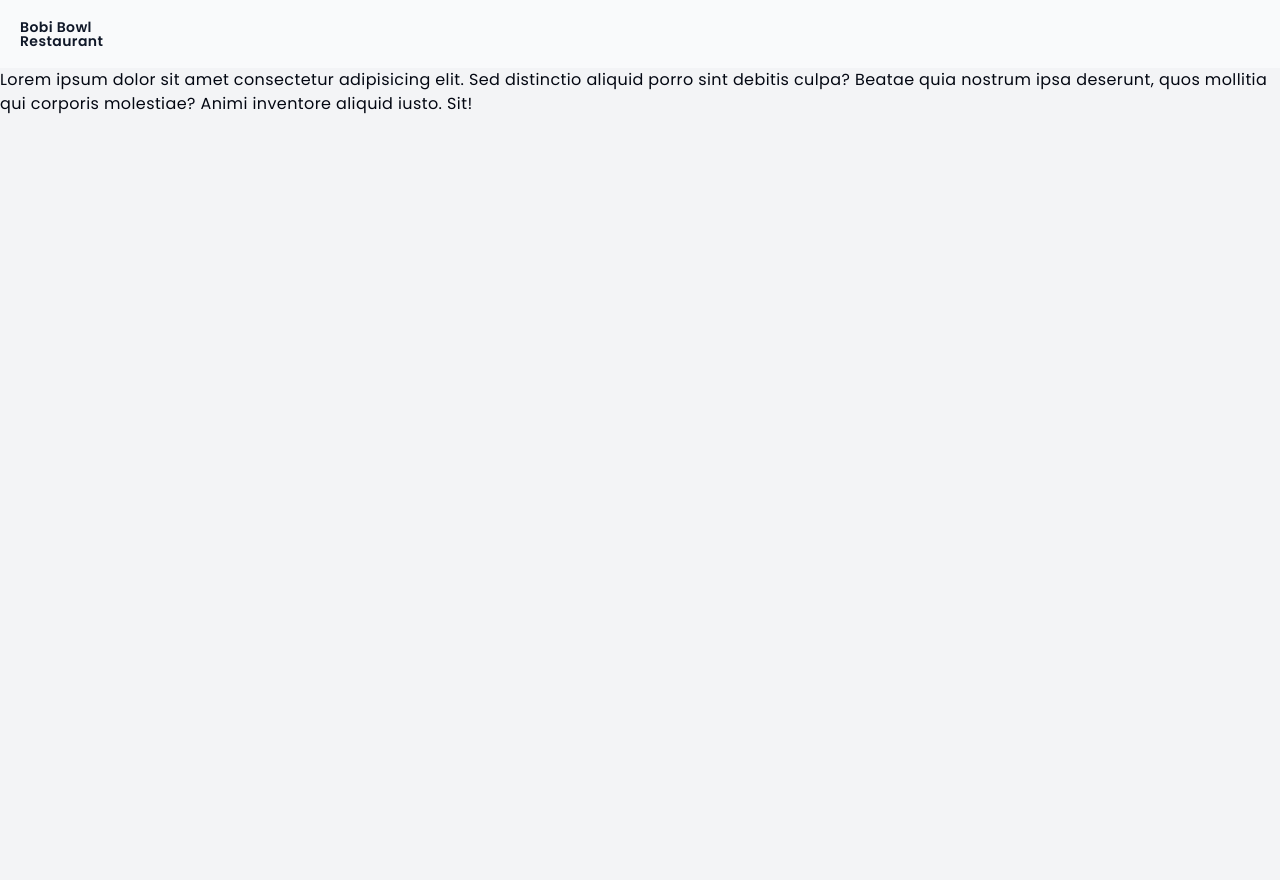
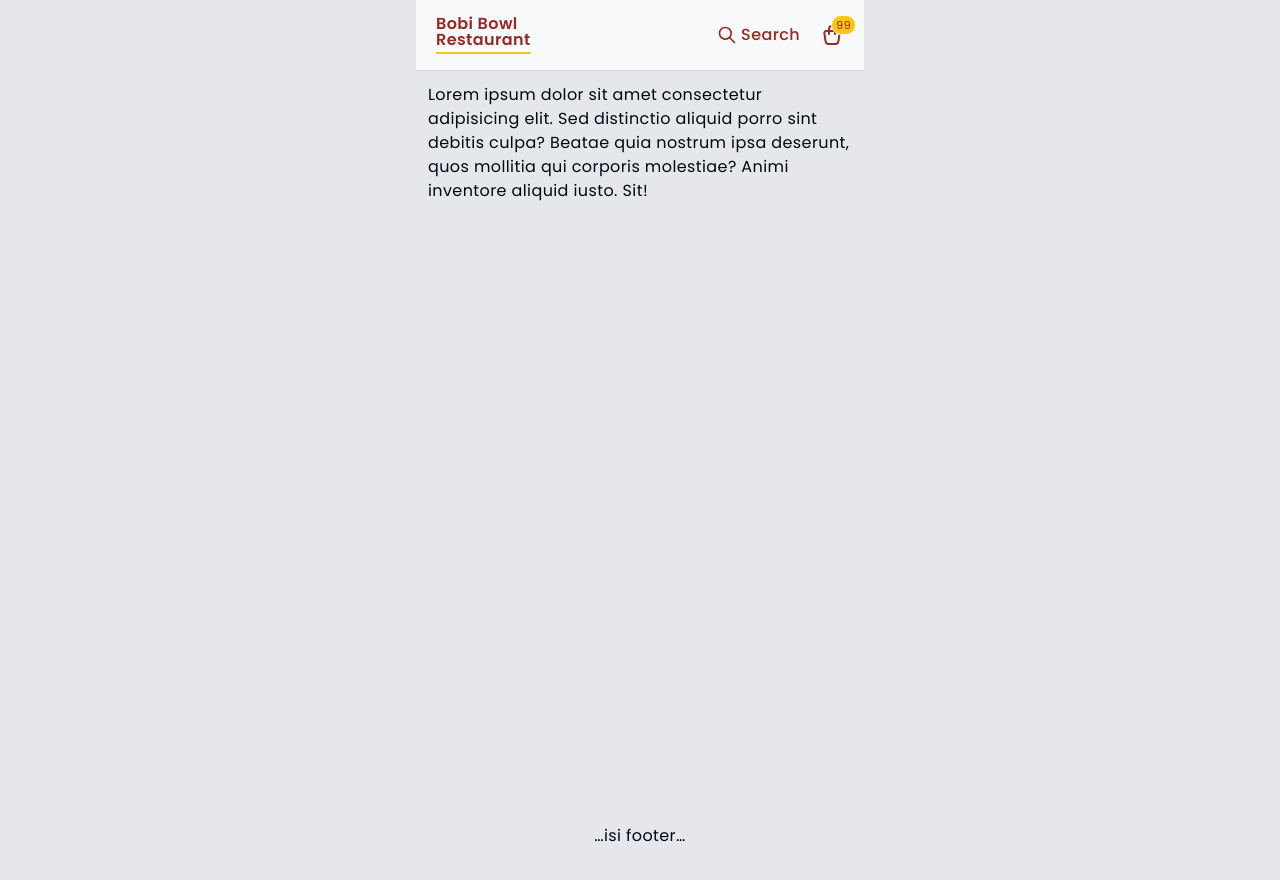
Before and after one commit to mikaeladityan/menu-bobi, a Next.js app: page / in a window 1280 px wide. Shown: the top 880 px of the page. Before the commit the page ends 800 px from the top, so only its background shows below. Built offline with nearby package versions, Linux system fonts and the light colour scheme.

Commit message:
feat: Navbar

```diff
--- a/src/app/layout.tsx
+++ b/src/app/layout.tsx
@@ -41,11 +41,14 @@ export default function RootLayout({
     return (
         <html lang="en">
             <body
-                className={`${poppins.className} overflow-x-hidden scroll-smooth antialiased bg-gray-100 text-gray-950 font-normal tracking-wide`}
+                className={`${poppins.className} overflow-x-hidden scroll-smooth antialiased bg-gray-200 max-w-md mx-auto text-gray-950 font-normal tracking-wide`}
             >
                 <RootProvider>
-                    <MainNavbar />
-                    {children}
+                    <section className="min-h-screen">
+                        <MainNavbar />
+                        <main className="p-3">{children}</main>
+                    </section>
+                    <footer className="bg-gray-200 p-6 text-center min-h-screen">…isi footer…</footer>
                 </RootProvider>
             </body>
         </html>
--- a/src/components/layouts/navbar/main.navbar.tsx
+++ b/src/components/layouts/navbar/main.navbar.tsx
@@ -1,11 +1,54 @@
+"use client";
+import { IconSearch, IconShoppingBag, IconX } from "@tabler/icons-react";
+import { useAtom } from "jotai";
+import { AnimatePresence } from "motion/react";
+import { ChangeEvent, useState } from "react";
+import { Brand } from "~/components/ui/brand";
+import { InputSearch } from "~/components/ui/input.search";
+import { searchingAtom } from "~/store/searching.atom";
+
 export function MainNavbar() {
+    const [searchActive, setSearchActive] = useState<boolean>(false);
+    const [search, setSearch] = useAtom(searchingAtom);
     return (
-        <nav className="flex items-center justify-between gap-5 bg-gray-50 text-gray-900 p-5">
-            <h1 className="text-sm font-semibold leading-3.5 w-fit">
-                Bobi Bowl
-                <br />
-                Restaurant
-            </h1>
+        <nav className="sticky z-40 w-full top-0 left-0 right-0 max-w-md mx-auto bg-gray-50 text-gray-900 p-5 py-4 border-b border-gray-300">
+            <section className="flex items-center justify-between gap-5">
+                <Brand />
+
+                <div className="w-full flex items-center justify-end gap-5">
+                    <button
+                        className="relative cursor-pointer text-red font-medium flex items-center justify-center gap-1"
+                        type="button"
+                        onClick={() => setSearchActive(!searchActive)}
+                    >
+                        {searchActive ? (
+                            <>
+                                <IconX size={20} stroke={2} />
+                                Close
+                            </>
+                        ) : (
+                            <>
+                                <IconSearch size={20} stroke={2} /> Search
+                            </>
+                        )}
+                    </button>
+                    <button className="relative cursor-pointer">
+                        <IconShoppingBag className="text-red" stroke={2} />
+                        <div className="flex items-center justify-center w-auto h-5 bg-yellow absolute -top-2 -right-3 rounded-full text-red text-[11px] px-1 border border-gray-50">
+                            <span>99</span>
+                        </div>
+                    </button>
+                </div>
+            </section>
+            <AnimatePresence initial={false}>
+                {searchActive && (
+                    <InputSearch
+                        value={search}
+                        handle={(e: ChangeEvent<HTMLInputElement>) => setSearch(e.target.value)}
+                        className={!searchActive ? "py-0" : "mt-5"}
+                    />
+                )}
+            </AnimatePresence>
         </nav>
     );
 }
--- /dev/null
+++ b/src/components/ui/brand.tsx
@@ -0,0 +1,10 @@
+export const Brand = () => (
+    <div className="w-fit">
+        <h1 className="font-semibold leading-4 text-red">
+            Bobi Bowl
+            <br />
+            Restaurant
+        </h1>
+        <div className="w-full bg-yellow h-[1.5px] mt-1" />
+    </div>
+);
--- /dev/null
+++ b/src/components/ui/input.search.tsx
@@ -0,0 +1,39 @@
+import { IconSearch } from "@tabler/icons-react";
+import { ChangeEvent } from "react";
+import { twMerge } from "tailwind-merge";
+import { motion as m } from "motion/react";
+
+type propsInputSerach = {
+    handle: (e: ChangeEvent<HTMLInputElement>) => void;
+    value: string;
+    className?: string;
+};
+
+export function InputSearch({ handle, value, className }: propsInputSerach) {
+    return (
+        <m.div
+            initial={{ height: 0, opacity: 0 }}
+            animate={{ height: "auto", opacity: 1 }}
+            exit={{ height: 0, opacity: 0 }}
+            transition={{ duration: 0.2 }}
+            className="overflow-hidden"
+        >
+            <div
+                className={twMerge(
+                    "flex items-center justify-between border border-gray-300 rounded-full bg-white px-4 py-2 shadow-inner",
+                    className
+                )}
+            >
+                <input
+                    name="search"
+                    type="text"
+                    value={value}
+                    onChange={handle}
+                    placeholder="Search your favourite"
+                    className="flex-1 text-sm text-gray-700 placeholder-gray-400 outline-none"
+                />
+                <IconSearch size={18} stroke={2} className="text-red ml-2" />
+            </div>
+        </m.div>
+    );
+}
--- /dev/null
+++ b/src/store/searching.atom.tsx
@@ -0,0 +1,3 @@
+import { atom } from "jotai";
+
+export const searchingAtom = atom<string>("");
```
